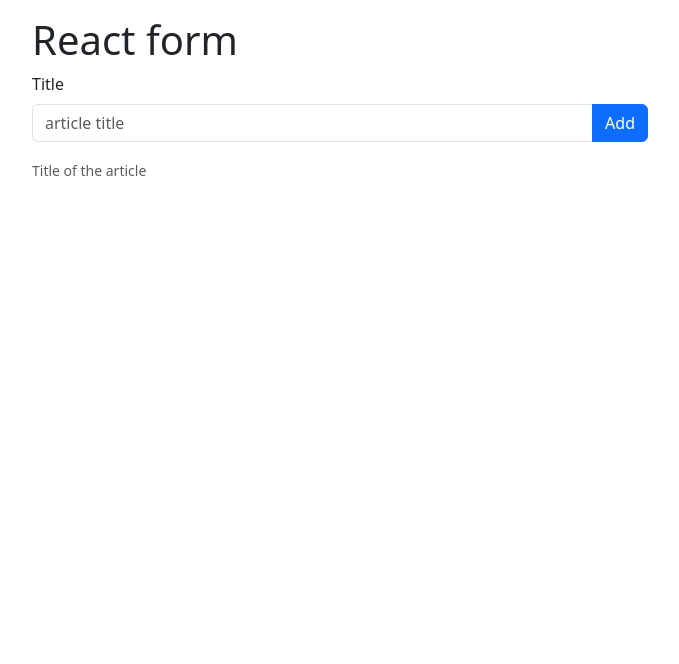
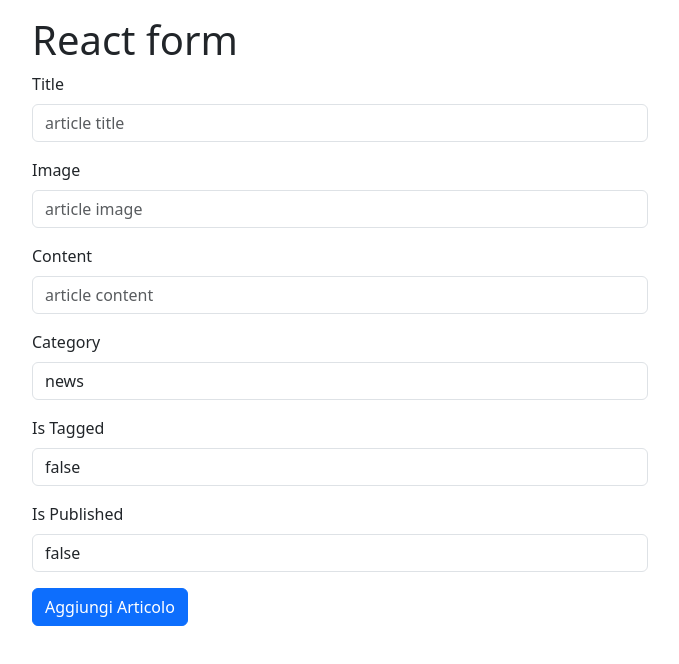
Before and after one commit to Alberto-Monaco/react-form-multifield, a React (Vite) app: page / in a window 1280 px wide. Shown: the top 664 px of the page, without its empty margins (300-979 px from the left). Built offline with nearby package versions, Linux system fonts and the light colour scheme.

Commit message:
change content form with various element

```diff
--- a/src/App.jsx
+++ b/src/App.jsx
@@ -1,26 +1,34 @@
 import { useState } from 'react'
 
-const initialTitles = []
+const initialFormData = {
+	title: '',
+	image: '',
+	content: '',
+	category: 'news',
+	isTagged: false,
+	isPublished: false
+}
 function App() {
-	const [titles, setTitles] = useState(initialTitles)
-	const [newTitle, setNewTitle] = useState('')
+	const [formData, setFormData] = useState(initialFormData)
+	const [newArticle, setNewArticle] = useState('')
+	const [articles, setArticles] = useState([])
 
-	function addTitle(e) {
+	function addArticle(e) {
 		e.preventDefault()
-		setTitles([...titles, newTitle])
-		setNewTitle('')
+		setArticles([...articles, formData])
+		setFormData(initialFormData)
 	}
 
-	function deleteTitle(e) {
-		const titleIndexToDelete = Number(e.target.getAttribute('data-index'))
-		const newTitles = titles.filter((title, index) => index !== titleIndexToDelete)
-		setTitles(newTitles)
+	function deleteArticle(e) {
+		const articleIndexToDelete = Number(e.target.getAttribute('data-index'))
+		const newArticles = articles.filter((article, index) => index !== articleIndexToDelete)
+		setArticles(newArticles)
 	}
-	function changeTitle(e) {
-		const titleIndexToChange = Number(e.target.getAttribute('data-index'))
-		const changedTitle = prompt('Enter new title')
-		const newTitles = titles.map((title, index) => (index == titleIndexToChange ? changedTitle : title))
-		setTitles(newTitles)
+	function changeArticle(e) {
+		const articleIndexToChange = Number(e.target.getAttribute('data-index'))
+		const changedArticle = prompt('Enter new article')
+		const newArticles = articles.map((article, index) => (index == articleIndexToChange ? changedArticle : article))
+		setArticles(newArticles)
 	}
 
 	return (
@@ -28,38 +36,111 @@ function App() {
 			<div className='container w-50 my-3'>
 				<h1>React form</h1>
 
-				<form onSubmit={addTitle}>
+				<form onSubmit={addArticle}>
 					<div className='mb-3'>
 						<label htmlFor='title' className='form-label'>
 							Title
 						</label>
-						<div className='input-group mb-3'>
-							<input
-								type='text'
-								className='form-control'
-								placeholder='article title'
-								value={newTitle}
-								onChange={(e) => setNewTitle(e.target.value)}
-							/>
-							<button className='btn btn-primary' type='submit' id='button-addon2'>
-								Add
-							</button>
-						</div>
-						<small id='titleHelper' className='form-text text-muted'>
-							Title of the article
-						</small>
+
+						<input
+							type='text'
+							name='title'
+							id='title'
+							className='form-control'
+							placeholder='article title'
+							value={formData.title}
+							onChange={(e) => setFormData({ ...formData, title: e.target.value })}
+						/>
 					</div>
+					<div className='mb-3'>
+						<label htmlFor='image' className='form-label'>
+							Image
+						</label>
+
+						<input
+							type='text'
+							name='image'
+							id='image'
+							className='form-control'
+							placeholder='article image'
+							value={formData.image}
+							onChange={(e) => setFormData({ ...formData, image: e.target.value })}
+						/>
+					</div>
+					<div className='mb-3'>
+						<label htmlFor='content' className='form-label'>
+							Content
+						</label>
+
+						<input
+							type='text'
+							name='content'
+							id='content'
+							className='form-control'
+							placeholder='article content'
+							value={formData.content}
+							onChange={(e) => setFormData({ ...formData, content: e.target.value })}
+						/>
+					</div>
+					<div className='mb-3'>
+						<label htmlFor='category' className='form-label'>
+							Category
+						</label>
+
+						<input
+							type='text'
+							name='category'
+							id='category'
+							className='form-control'
+							placeholder='article category'
+							value={formData.category}
+							onChange={(e) => setFormData({ ...formData, category: e.target.value })}
+						/>
+					</div>
+					<div className='mb-3'>
+						<label htmlFor='isTagged' className='form-label'>
+							Is Tagged
+						</label>
+
+						<input
+							type='text'
+							name='isTagged'
+							id='isTagged'
+							className='form-control'
+							placeholder='article isTagged'
+							value={formData.isTagged}
+							onChange={(e) => setFormData({ ...formData, isTagged: e.target.value })}
+						/>
+					</div>
+					<div className='mb-3'>
+						<label htmlFor='isPublished' className='form-label'>
+							Is Published
+						</label>
+
+						<input
+							type='text'
+							name='isPublished'
+							id='isPublished'
+							className='form-control'
+							placeholder='article isPublished'
+							value={formData.isPublished}
+							onChange={(e) => setFormData({ ...formData, isPublished: e.target.value })}
+						/>
+					</div>
+					<button type='submit' className='btn btn-primary'>
+						Aggiungi Articolo
+					</button>
 				</form>
 
 				<ul className='list-group'>
-					{titles.map((title, index) => (
+					{articles.map((article, index) => (
 						<li key={index} className='list-group-item d-flex justify-content-between align-items-center'>
-							{title}
+							{article.title}
 							<div className='d-flex'>
-								<button className='btn btn-warning me-2' data-index={index} onClick={changeTitle}>
+								<button className='btn btn-warning me-2' data-index={index} onClick={changeArticle}>
 									✏️
 								</button>
-								<button className='btn btn-danger' data-index={index} onClick={deleteTitle}>
+								<button className='btn btn-danger' data-index={index} onClick={deleteArticle}>
 									🗑️
 								</button>
 							</div>
```
